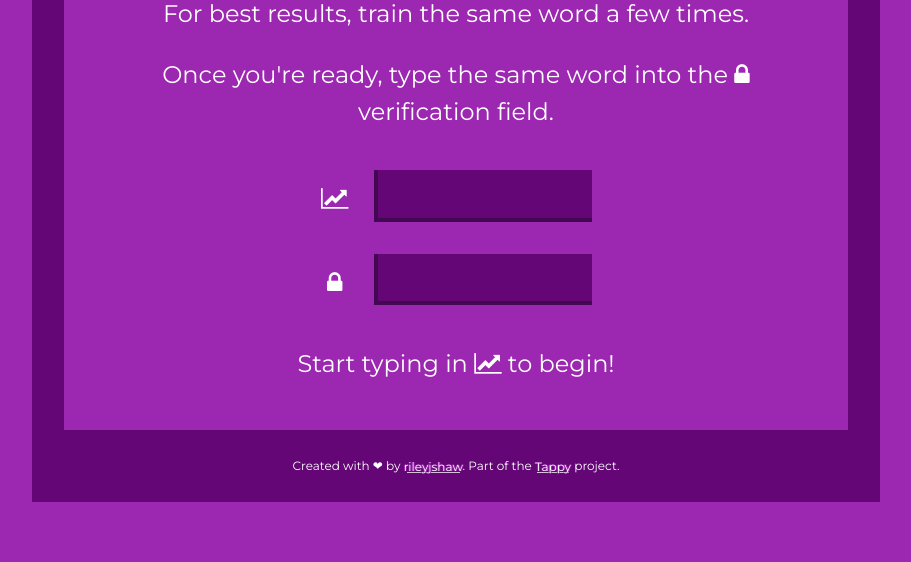
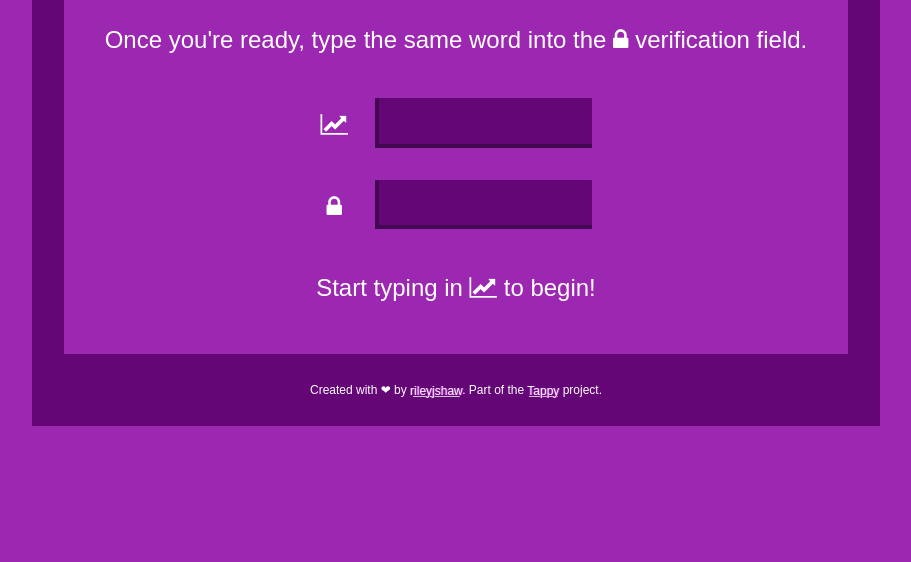
Before and after one commit to rileyjshaw/tappy-fingerprint, a website: page app/static/index.html in a window 1280 px wide. Shown: the part 499-1061 px from the top of the page, without its empty margins (184-1095 px from the left). After the commit the page ends 985 px from the top, so only its background shows below. Drawn offline with nearby package versions, Linux system fonts and the light colour scheme; a script that the page names is missing.

Commit message:
Clean up typography

```diff
--- a/app/static/index.html
+++ b/app/static/index.html
@@ -20,7 +20,6 @@
   <link rel="icon" type="image/png" href="/favicon-32x32.png" sizes="32x32">
   <meta name="msapplication-TileColor" content="#03a9f4">
   <meta name="msapplication-TileImage" content="/mstile-144x144.png">
-  <link href='http://fonts.googleapis.com/css?family=Montserrat' rel='stylesheet' type='text/css'>
   <link rel="stylesheet" href="//cdnjs.cloudflare.com/ajax/libs/font-awesome/4.2.0/css/font-awesome.min.css">
   <script src="//ajax.googleapis.com/ajax/libs/jquery/2.1.1/jquery.min.js"></script>
   <script src="//ajax.googleapis.com/ajax/libs/webfont/1.5.6/webfont.js"></script>
@@ -55,7 +54,7 @@
 
     WebFont.load({
       google: {
-        families: ['Montserrat']
+        families: ['Montserrat:400,700']
       },
       active: function () {
         balanceP();
--- a/app/stylesheets/_global.sass
+++ b/app/stylesheets/_global.sass
@@ -5,14 +5,14 @@ body
   padding: 40px 32px 96px
   border: 32px solid $cBgDark
   border-bottom-width: 0
-  font: 300 24px/1.5em 'Montserrat', sans-serif
+  font: 24px/1.5em Montserrat, sans-serif
   text-align: center
   color: $cfg
   background: $cbg
   transition: margin 0.4s, border-width 0.4s
 
-  [class^="fa"]
-    font-family: Fontawesome, 'Montserrat', sans-serif
+  [class^="fa"]::before
+    font-family: Fontawesome
 
 h1
   @extend %ir
@@ -45,7 +45,7 @@ a
       background-size: 100% 1px
 
 .infotip
-  background: repeating-radial-gradient(center center, $cfgDullest, $cfgDullest 1px, transparent 1px, transparent 100%) bottom left repeat-x
+  background: repeating-radial-gradient(center center, $cfgDullest, $cfgDullest 1px, transparent 1px, transparent 100%) left 87% repeat-x
   background-size: 3px 3px
 
   &:before
@@ -92,7 +92,7 @@ input
   padding: 0.2em 0.4em
   border: 0
   outline: 0
-  font: 300 32px 'Montserrat', sans-serif
+  font: 32px Montserrat, sans-serif
   box-shadow: 4px -4px $cBgDarkest inset
   color: $cfg
   background: $cBgDark
```
Also changed, not shown: app/static/main.css.
